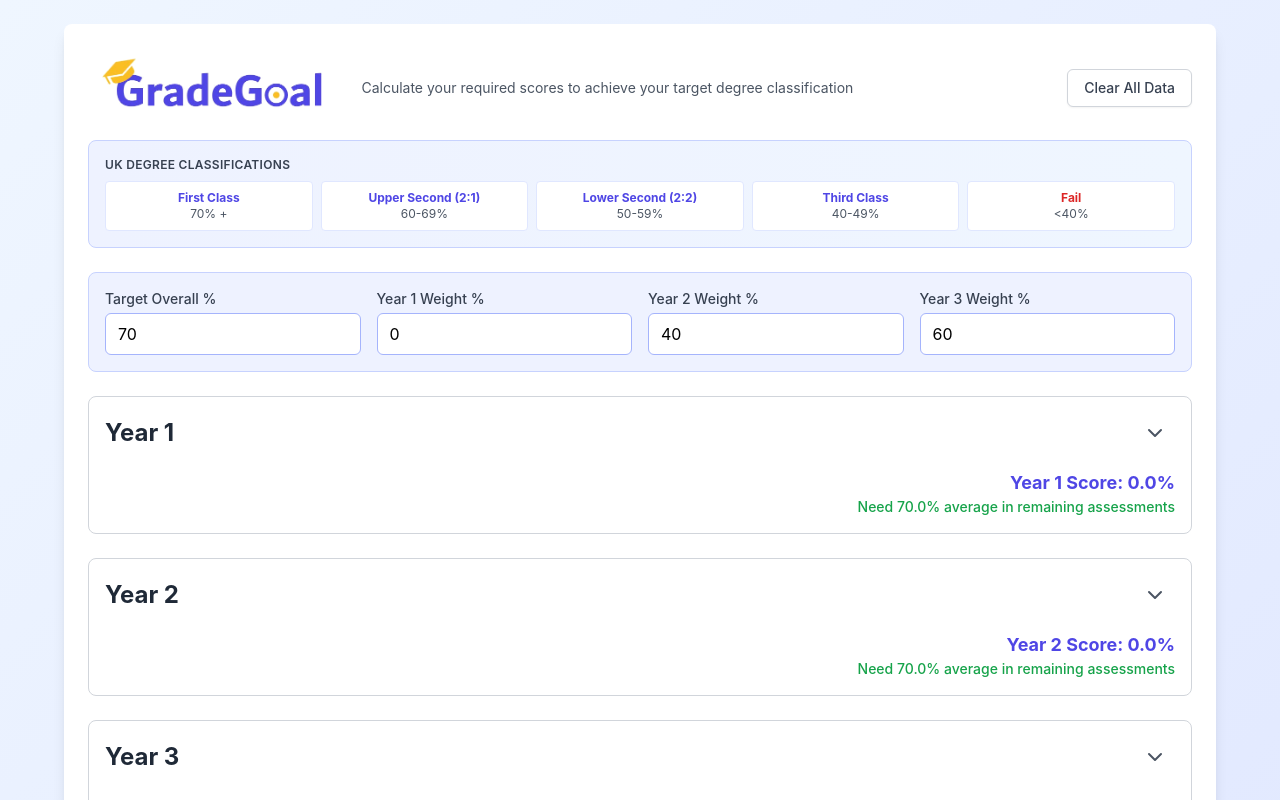
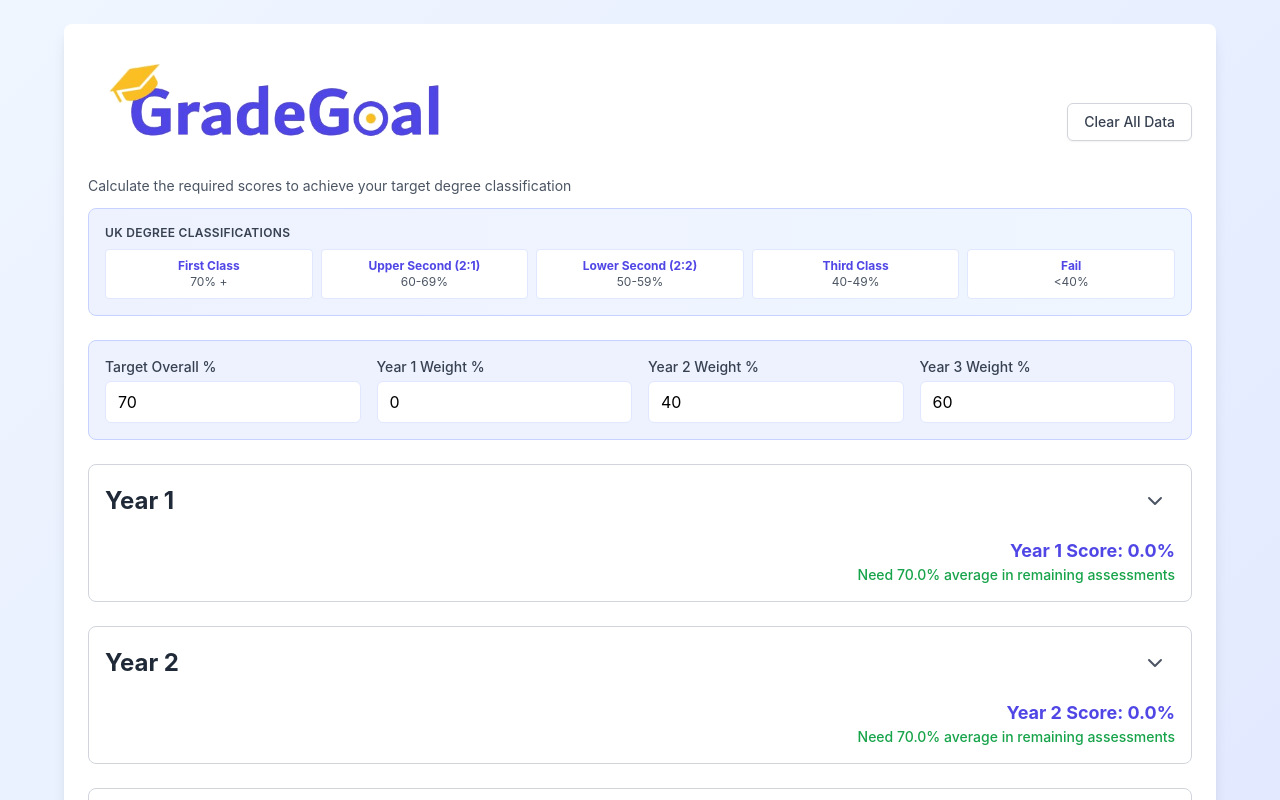
Before and after one commit to Peanut199973/gradegoal, a React (Create React App) app: page / in a window 1280 px wide. Shown: the top 800 px of the page. Built offline with nearby package versions, Linux system fonts and the light colour scheme; the HTML template or start-up script is replaced by a standard one.

Commit message:
Small UI tweaks

```diff
--- a/src/App.js
+++ b/src/App.js
@@ -608,7 +608,7 @@
     return (
       <div>
         <div className="flex items-center justify-between mb-2">
-          <h4 className="font-medium text-sm text-gray-700">{semesterName}</h4>
+          <h4 className="font-medium text-base text-gray-700">{semesterName}</h4>
           <div className="flex items-center gap-2">
             <input
               type="number"
@@ -662,11 +662,9 @@
       <div className="max-w-6xl mx-auto bg-white rounded-lg shadow-lg p-3 md:p-6">
         <div className="mb-6">
           <div className="flex items-center justify-between mb-3">
-            <div className="flex items-center gap-3">
-              <img src={logo} alt="GradeGoal" className="h-20" />
-              <div>
-                <p className="text-sm text-gray-600">Calculate your required scores to achieve your target degree classification</p>
-              </div>
+            <div className="flex flex-col items-start gap-2">
+              <img src={logo} alt="GradeGoal" className="h-30" style={{height: '120px'}} />
+              <p className="text-sm text-gray-600">Calculate the required scores to achieve your target degree classification</p>
             </div>
             <button
               onClick={clearForm}
@@ -697,7 +695,7 @@
                 <div className="text-gray-600">40-49%</div>
               </div>
               <div className="bg-white rounded px-3 py-2 text-center border border-indigo-100">
-                <div className="font-bold text-red-600">Fail</div>
+                <div className="font-bold text-indigo-600">Fail</div>
                 <div className="text-gray-600">&lt;40%</div>
               </div>
             </div>
@@ -714,7 +712,7 @@
                 value={targetScore}
                 onChange={(e) => setTargetScore(e.target.value)}
                 onKeyDown={handleKeyDown}
-                className="w-full px-3 py-2 border border-indigo-300 rounded-md"
+                className="w-full px-3 py-2 border border-indigo-100 rounded-md"
                 min="0"
                 max="100"
               />
@@ -726,7 +724,7 @@
                 value={year1Weight}
                 onChange={(e) => setYear1Weight(e.target.value)}
                 onKeyDown={handleKeyDown}
-                className="w-full px-3 py-2 border border-indigo-300 rounded-md"
+                className="w-full px-3 py-2 border border-indigo-100 rounded-md"
                 min="0"
                 max="100"
               />
@@ -738,7 +736,7 @@
                 value={year2Weight}
                 onChange={(e) => setYear2Weight(e.target.value)}
                 onKeyDown={handleKeyDown}
-                className="w-full px-3 py-2 border border-indigo-300 rounded-md"
+                className="w-full px-3 py-2 border border-indigo-100 rounded-md"
                 min="0"
                 max="100"
               />
@@ -750,7 +748,7 @@
                 value={year3Weight}
                 onChange={(e) => setYear3Weight(e.target.value)}
                 onKeyDown={handleKeyDown}
-                className="w-full px-3 py-2 border border-indigo-300 rounded-md"
+                className="w-full px-3 py-2 border border-indigo-100 rounded-md"
                 min="0"
                 max="100"
               />
```
